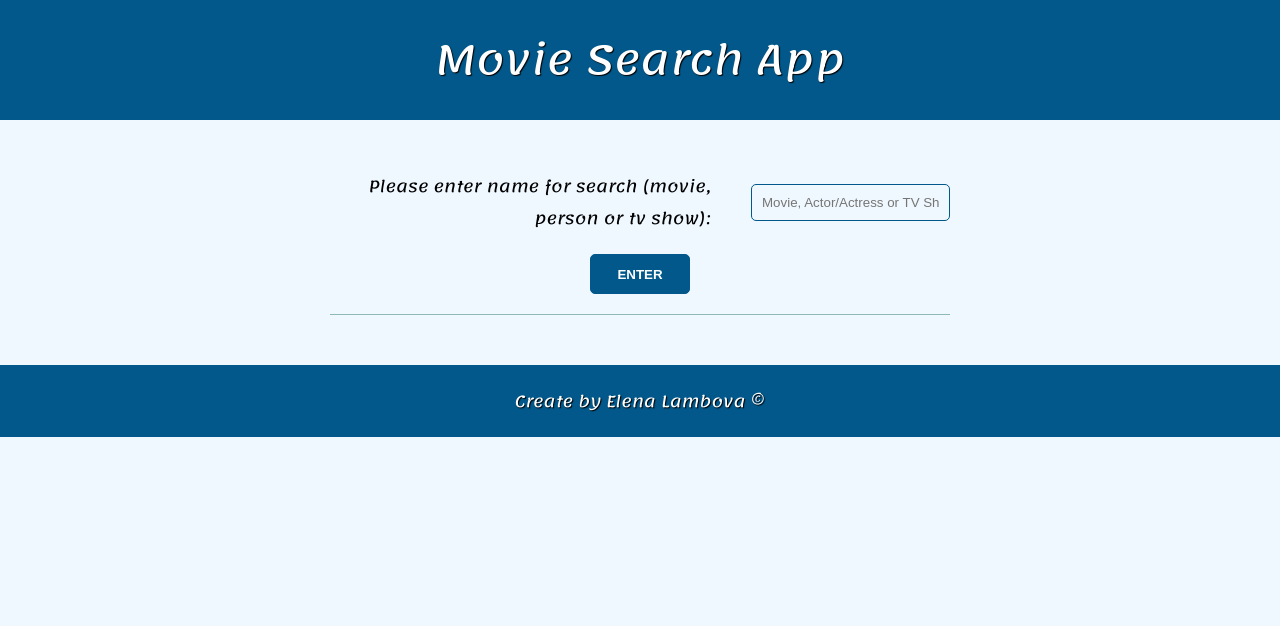
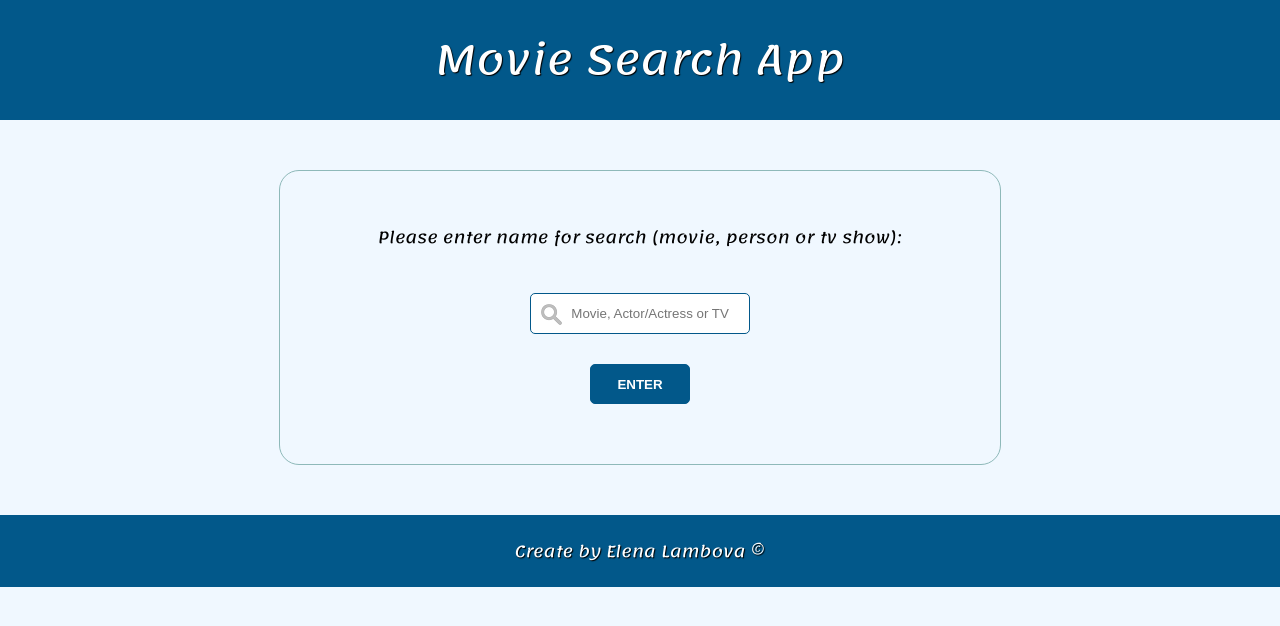
Before and after one commit to elambova/MovieApp, a React app: page / in a window 1280 px wide. Shown: the top 626 px of the page. Built offline with nearby package versions, Linux system fonts and the light colour scheme.

Commit message:
Add new styles for tv component

```diff
--- a/src/styles/style.scss
+++ b/src/styles/style.scss
@@ -1,4 +1,6 @@
 @import "reset.scss";
+
+$base-color: #02588a;
 
 body {
   font-family: "Lemonada", cursive;
@@ -10,7 +12,7 @@ body {
 #footer {
   text-align: center;
   text-shadow: 1px 1px 1px black;
-  background-color: #02588a;
+  background-color: $base-color;
   width: 100%;
   color: white;
   padding: 20px 0;
@@ -28,31 +30,41 @@ body {
 
   form {
     width: 50%;
-    padding-bottom: 10px;
+    border-radius: 20px;
+    padding: 50px;
     margin: 20px auto;
-    border-bottom: 1px ridge rgb(142, 185, 185);
+    border: 1px ridge rgb(142, 185, 185);
 
     & > div {
       display: grid;
-      grid-template-columns: auto auto;
-      margin-bottom: 20px;
+      grid-template-rows: auto;
       align-items: center;
+      align-content: center;
+      justify-content: center;
 
       label {
-        text-align: right;
-        padding-right: 20px;
+        margin-bottom: 20px;
       }
 
       input[type="text"] {
-        margin-left: 20px;
-        padding: 10px;
+        margin: 20px auto;
+        width: 30%;
+        // padding: 10px;
         border-radius: 5px;
-        border: 1px solid #02588a;
-        background-color: transparent;
+        border: 1px solid $base-color;
+        // background-color: transparent;
+        background-image: url("../images/searchicon.png");
+        background-position: 10px 10px;
+        background-repeat: no-repeat;
+        padding: 12px 20px 12px 40px;
+        -webkit-transition: width 0.4s ease-in-out;
+        transition: width 0.4s ease-in-out;
 
         &:focus,
-        &:active {
-          outline-color: #02588a;
+        &:active,
+        &:hover {
+          outline-color: $base-color;
+          width: 100%;
         }
       }
     }
@@ -62,22 +74,21 @@ body {
       margin: 10px auto;
       display: block;
       border-radius: 5px;
-      border: 1px solid #02588a;
+      border: 1px solid $base-color;
       background-color: transparent;
-      background-color: #02588a;
+      background-color: $base-color;
       height: 40px;
       width: 100px;
       color: #fff;
       font-weight: bold;
+      transition: 0.25s;
 
       &:hover,
       &:active,
       &:focus {
-        border: 1px solid #5abdf7;
-        outline-color: #5abdf7;
-        color: #000;
-        background-color: #5abdf7;
-        cursor: pointer;
+        background-color: #0f2c3d;
+        box-shadow: 0 0.5em 0.5em -0.4em $base-color;
+        transform: translateY(-0.25em);
       }
     }
   }
@@ -118,6 +129,118 @@ body {
   }
 }
 
+#specificMovie,
+#specificTv {
+  .movieTitle {
+    text-align: center;
+    margin-bottom: 20px;
+    font-size: 25px;
+  }
+
+  & > div {
+    display: flex;
+    flex-wrap: wrap;
+    align-items: center;
+
+    & > div {
+      width: 45%;
+
+      .ended {
+        text-transform: uppercase;
+        color: rgb(245, 0, 0);
+        font-weight: bold;
+      }
+
+      & > img,
+      & > time,
+      & > a {
+        display: block;
+        width: auto;
+        margin: 10px auto;
+      }
+
+      & > a {
+        text-decoration: none;
+        color: #000;
+
+        a:hover {
+          color: $base-color;
+        }
+      }
+    }
+
+    & > div > div {
+      padding: 10px;
+
+      & > p {
+        font-weight: bold;
+      }
+      span::after {
+        content: ", ";
+      }
+      span:last-child::after {
+        content: "";
+      }
+    }
+  }
+}
+
+#specificTv {
+  .bold {
+    font-weight: bold;
+  }
+
+  .more-info > * {
+    border-bottom: 1px solid $base-color;
+    padding: 10px 0;
+
+    &:last-child {
+      border-bottom: none;
+    }
+  }
+
+  .seasons {
+    border-top: 1px solid $base-color;
+    margin: 20px auto;
+    padding-top: 20px;
+    width: 90%;
+
+    p {
+      width: 100%;
+    }
+
+    ul {
+      display: flex;
+      flex-wrap: wrap;
+      list-style-type: none;
+      justify-content: center;
+      align-items: center;
+
+      li {
+        margin: 10px 30px;
+
+        img {
+          height: 260px;
+        }
+      }
+    }
+  }
+}
+
+.back {
+  border: none;
+  display: inline-block;
+  padding: 8px 16px;
+  vertical-align: middle;
+  overflow: hidden;
+  text-decoration: none;
+  color: #fff;
+  background-color: $base-color;
+  text-align: center;
+  cursor: pointer;
+  white-space: nowrap;
+}
+
 @media only screen and (max-width: 768px) {
   .content form {
     width: 90%;
```
